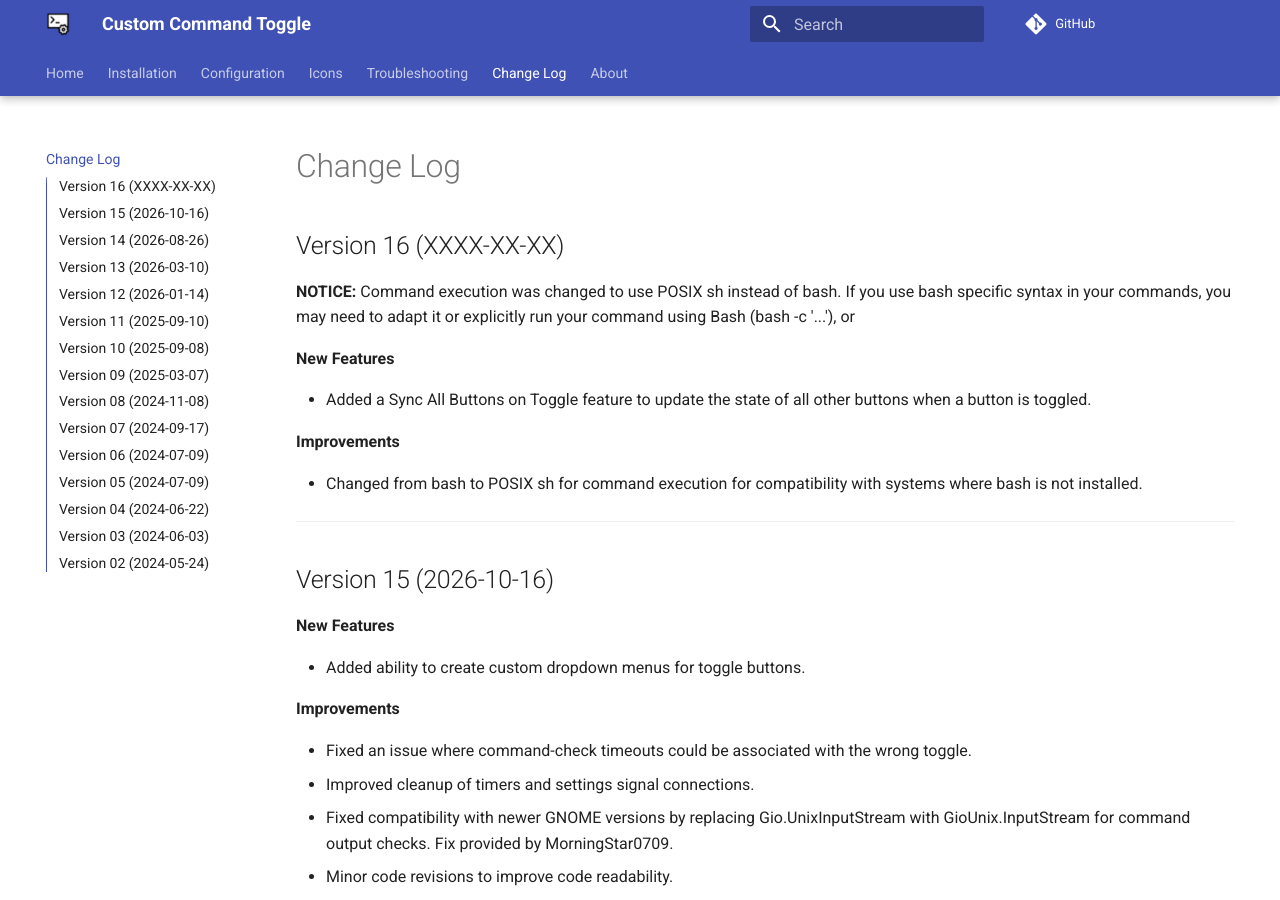
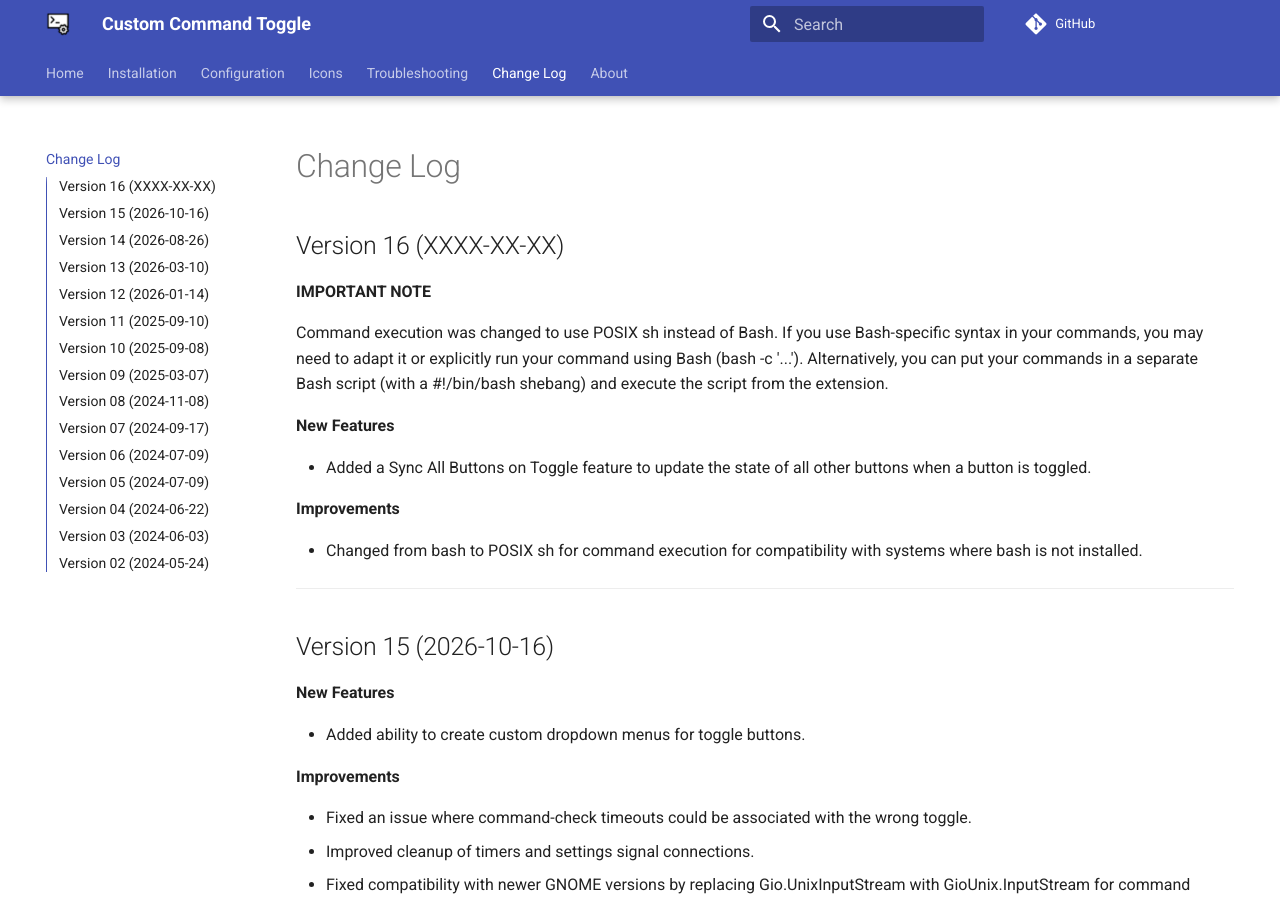
Before and after one commit to StorageB/custom-command-toggle, an MkDocs documentation site: the page built from docs/changelog.md, in a window 1280 px wide and 900 px high. Built offline with MkDocs 1.6.1 and Material for MkDocs 9.7.7, drawn with Linux system fonts in a browser that asks for light colours; comment, search, counter and statistics services are not loaded.

Commit message:
Update changelog.md

```diff
--- a/docs/changelog.md
+++ b/docs/changelog.md
@@ -2,7 +2,9 @@
 
 ## Version 16 (XXXX-XX-XX)
 
-**NOTICE:** Command execution was changed to use POSIX sh instead of bash. If you use bash specific syntax in your commands, you may need to adapt it or explicitly run your command using Bash (bash -c '...'), or
+**IMPORTANT NOTE**
+
+Command execution was changed to use POSIX sh instead of Bash. If you use Bash-specific syntax in your commands, you may need to adapt it or explicitly run your command using Bash (bash -c '...'). Alternatively, you can put your commands in a separate Bash script (with a #!/bin/bash shebang) and execute the script from the extension.
 
 **New Features**
 
```
